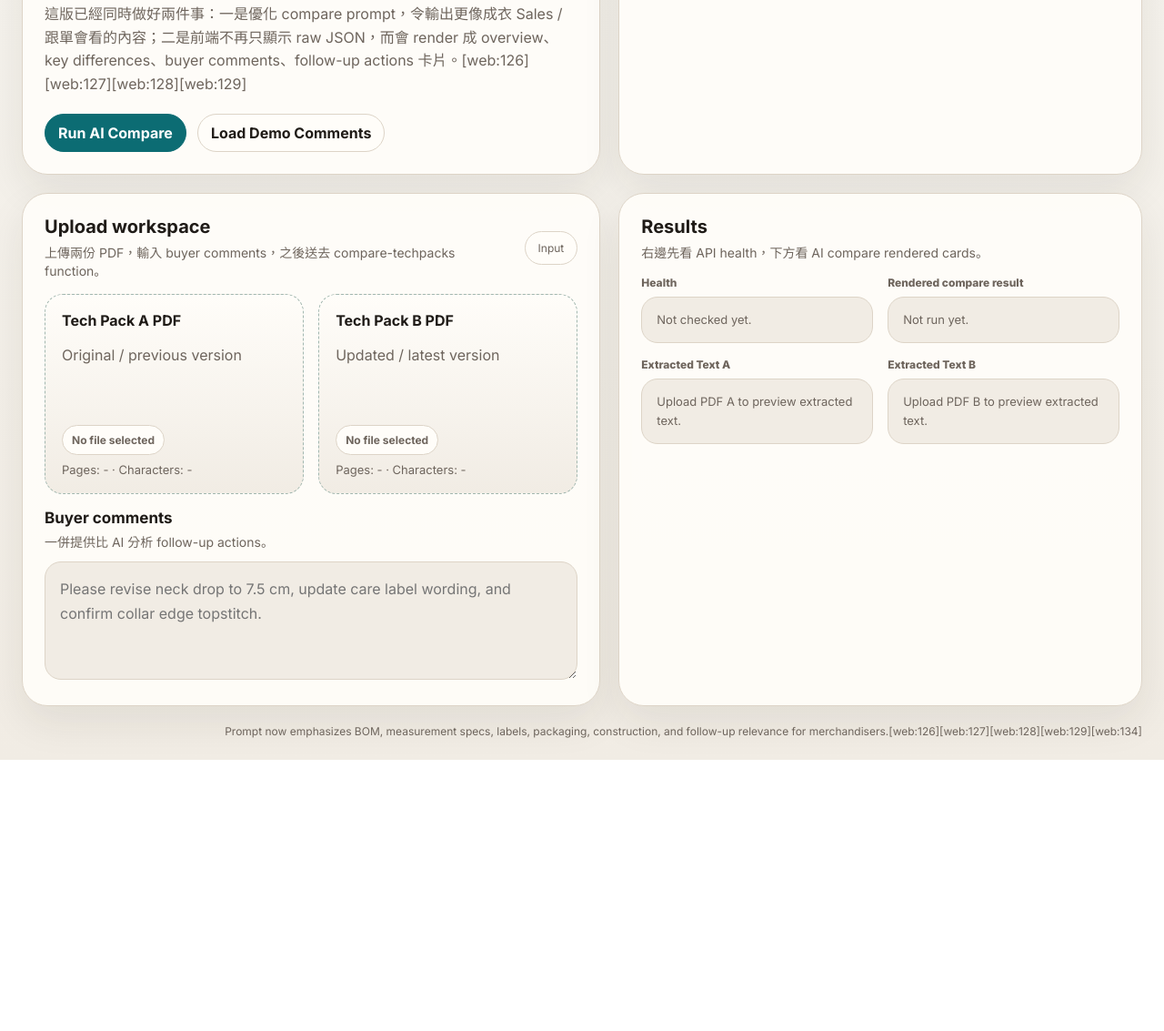
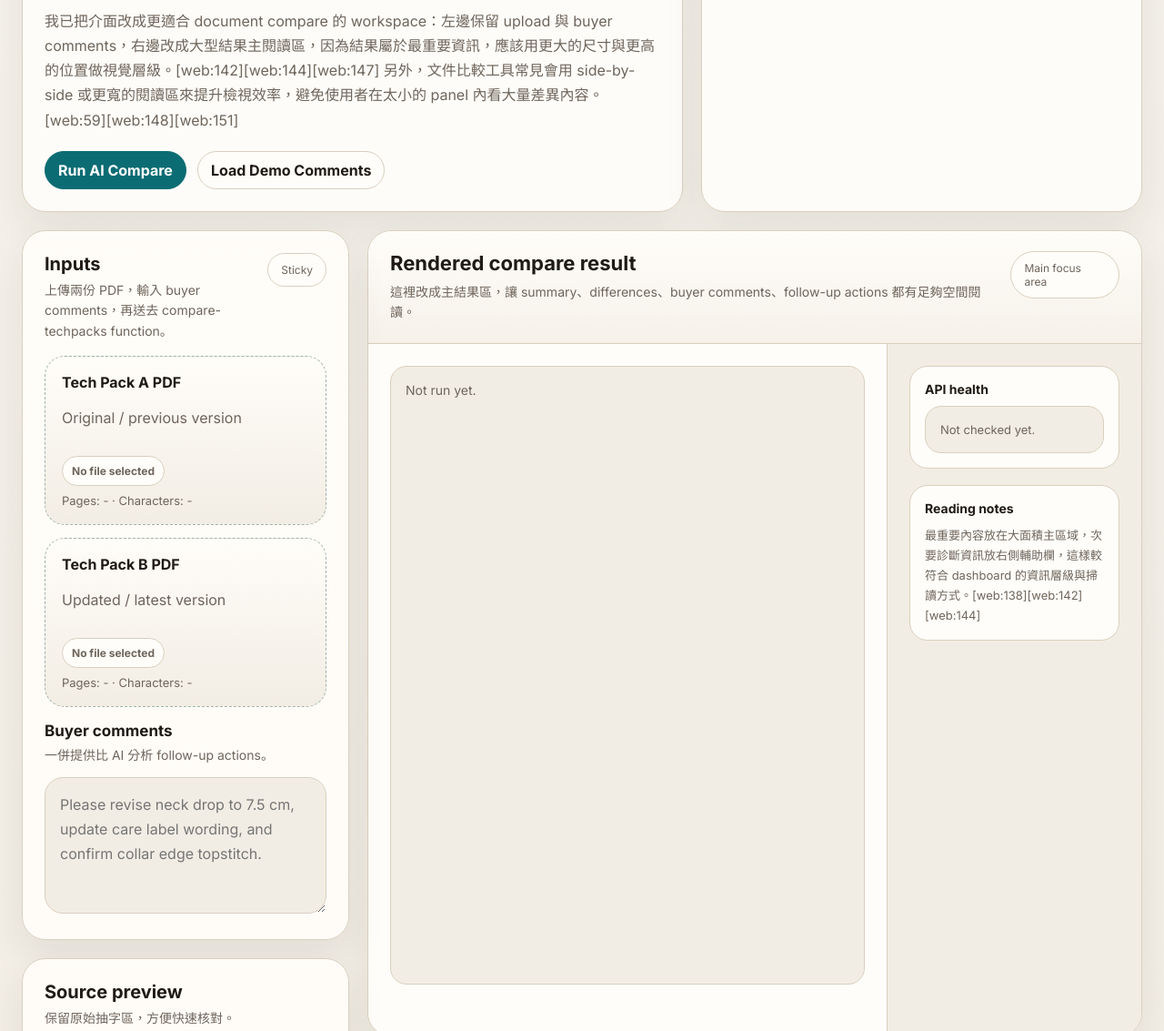
Before and after one commit to lee217217/tech-pack-compare, a website with bundled scripts: page tech-pack-compare/public/index.html in a window 1280 px wide. Shown: the part 394-1527 px from the top of the page at 91% size. Before the commit the page ends 1229 px from the top, so only its background shows below. Built offline with nearby package versions, Linux system fonts and the light colour scheme.

Commit message:
Add files via upload

```diff
--- a/tech-pack-compare/public/index.html
+++ b/tech-pack-compare/public/index.html
@@ -8,23 +8,42 @@
   <link rel="preconnect" href="https://fonts.gstatic.com" crossorigin>
   <link href="https://fonts.googleapis.com/css2?family=Inter:wght@400;500;600;700;800&display=swap" rel="stylesheet">
   <style>
-    :root,[data-theme="light"]{--bg:#f6f4ef;--surface:#fffdf9;--surface-2:#f1ece4;--border:#ddd4c7;--text:#1f1b17;--muted:#6e655d;--primary:#0c6c73;--primary-soft:#d7ebed;--shadow:0 18px 44px rgba(41,33,24,.08)}
-    [data-theme="dark"]{--bg:#151310;--surface:#1d1b17;--surface-2:#26231e;--border:#3f3931;--text:#efe7dd;--muted:#b2a79c;--primary:#6db0b7;--primary-soft:#24393c;--shadow:0 20px 48px rgba(0,0,0,.28)}
-    *{box-sizing:border-box}body{margin:0;font-family:'Inter',sans-serif;background:linear-gradient(180deg,var(--bg),var(--surface-2));color:var(--text)}button,input,textarea{font:inherit}
-    .topbar{display:flex;justify-content:space-between;align-items:center;gap:16px;padding:18px 24px;border-bottom:1px solid var(--border);background:color-mix(in srgb,var(--bg) 86%, transparent);backdrop-filter:blur(14px);position:sticky;top:0;z-index:10}
-    .brand{display:flex;align-items:center;gap:14px}.mark{width:44px;height:44px;border-radius:14px;background:var(--text);color:var(--surface);display:grid;place-items:center;font-weight:800}.brand h1{margin:0;font-size:18px}.brand p{margin:5px 0 0;font-size:13px;color:var(--muted)}
+    :root,[data-theme="light"]{
+      --bg:#f5f2ec;--surface:#fffdf9;--surface-2:#f2ede4;--surface-3:#ece5d9;--border:#d9cfbf;--text:#1f1a15;--muted:#6e655c;--faint:#a4998c;
+      --primary:#0c6c73;--primary-soft:#d7ebed;--shadow:0 18px 44px rgba(41,33,24,.08);--radius:26px;--radius-sm:18px;
+    }
+    [data-theme="dark"]{
+      --bg:#151310;--surface:#1d1b17;--surface-2:#26231e;--surface-3:#302c26;--border:#403830;--text:#efe7dd;--muted:#b1a79d;--faint:#857a6e;
+      --primary:#6db0b7;--primary-soft:#24393c;--shadow:0 20px 48px rgba(0,0,0,.28)
+    }
+    *{box-sizing:border-box}html{scroll-behavior:smooth}body{margin:0;font-family:'Inter',sans-serif;background:linear-gradient(180deg,var(--bg),var(--surface-2));color:var(--text)}button,input,textarea{font:inherit}
+    .topbar{position:sticky;top:0;z-index:20;display:flex;justify-content:space-between;align-items:center;gap:16px;padding:18px 24px;border-bottom:1px solid var(--border);background:color-mix(in srgb,var(--bg) 84%, transparent);backdrop-filter:blur(16px)}
+    .brand{display:flex;align-items:center;gap:14px}.mark{width:46px;height:46px;border-radius:15px;background:var(--text);color:var(--surface);display:grid;place-items:center;font-weight:800}.brand h1{margin:0;font-size:18px}.brand p{margin:4px 0 0;font-size:13px;color:var(--muted)}
     .toolbar{display:flex;gap:10px;flex-wrap:wrap}.btn,.pill{padding:10px 14px;border-radius:999px;border:1px solid var(--border);background:var(--surface);color:var(--text)}.btn{cursor:pointer;font-weight:700}.btn-primary{background:var(--primary);border-color:var(--primary);color:#fff}.pill{font-size:12px;color:var(--muted)}
-    .page{max-width:1400px;margin:0 auto;padding:24px;display:grid;gap:20px}.hero,.layout{display:grid;grid-template-columns:1.05fr .95fr;gap:20px}.card{background:color-mix(in srgb,var(--surface) 94%, transparent);border:1px solid var(--border);border-radius:28px;box-shadow:var(--shadow)}.panel{padding:24px}
-    .eyebrow{display:inline-flex;padding:8px 12px;border-radius:999px;background:var(--primary-soft);color:var(--primary);font-size:12px;font-weight:800;margin-bottom:16px}h2{margin:0;font-size:clamp(30px,4vw,50px);line-height:1.02;max-width:12ch}.muted{color:var(--muted);line-height:1.6}
-    .hero-actions{display:flex;gap:12px;flex-wrap:wrap;margin-top:20px}.stats{display:grid;grid-template-columns:repeat(2,1fr);gap:14px}.stat{padding:18px;border:1px solid var(--border);border-radius:20px;background:var(--surface)}.stat span{display:block;color:var(--muted);font-size:13px;margin-bottom:8px;font-weight:700}.stat strong{font-size:28px}
-    .section-head{display:flex;justify-content:space-between;align-items:center;gap:12px;margin-bottom:16px}.section-head h3{margin:0;font-size:20px}.section-head p{margin:6px 0 0;color:var(--muted);font-size:14px}
-    .upload-grid,.preview-grid{display:grid;grid-template-columns:1fr 1fr;gap:16px}.drop{position:relative;min-height:220px;border:1.5px dashed color-mix(in srgb,var(--primary) 28%, var(--border));border-radius:20px;padding:18px;background:linear-gradient(180deg,var(--surface),var(--surface-2));display:flex;flex-direction:column;justify-content:space-between;gap:12px}.drop.dragover{border-color:var(--primary)}
-    .drop input{position:absolute;inset:0;opacity:0;cursor:pointer}.file-chip{display:inline-flex;padding:8px 10px;border-radius:999px;border:1px solid var(--border);background:var(--surface);font-size:12px;font-weight:700;width:max-content}.meta{display:grid;gap:8px;font-size:13px;color:var(--muted)}
-    textarea{width:100%;min-height:130px;resize:vertical;border-radius:18px;border:1px solid var(--border);background:var(--surface-2);color:var(--text);padding:16px;line-height:1.65}
-    pre,.box{margin:0;white-space:pre-wrap;word-break:break-word;max-height:420px;overflow:auto;font-family:inherit;font-size:13px;line-height:1.6;color:var(--muted);padding:14px 16px;border:1px solid var(--border);border-radius:18px;background:var(--surface-2)}
-    .label{font-size:12px;color:var(--muted);font-weight:800;margin-bottom:8px}.footer{font-size:12px;color:var(--muted);text-align:right}
-    @media (max-width:1100px){.hero,.layout,.upload-grid,.preview-grid{grid-template-columns:1fr}}
-    @media (max-width:760px){.page,.topbar{padding-left:16px;padding-right:16px}.topbar{align-items:flex-start;flex-direction:column}}
+    .page{max-width:1560px;margin:0 auto;padding:24px;display:grid;gap:20px}
+    .hero{display:grid;grid-template-columns:1.2fr .8fr;gap:20px}.card{background:color-mix(in srgb,var(--surface) 94%, transparent);border:1px solid var(--border);border-radius:var(--radius);box-shadow:var(--shadow)}.panel{padding:24px}
+    .eyebrow{display:inline-flex;padding:8px 12px;border-radius:999px;background:var(--primary-soft);color:var(--primary);font-size:12px;font-weight:800;margin-bottom:16px}
+    h2{margin:0;font-size:clamp(32px,4vw,54px);line-height:1.02;max-width:13ch}.muted{color:var(--muted);line-height:1.7}
+    .hero-actions{display:flex;gap:12px;flex-wrap:wrap;margin-top:20px}.stats{display:grid;grid-template-columns:repeat(2,1fr);gap:14px}.stat{padding:18px;border:1px solid var(--border);border-radius:20px;background:var(--surface)}.stat span{display:block;color:var(--muted);font-size:13px;margin-bottom:8px;font-weight:700}.stat strong{font-size:30px}
+    .workspace{display:grid;grid-template-columns:420px minmax(0,1fr);gap:20px;align-items:start}
+    .side-stack{display:grid;gap:20px;position:sticky;top:92px}.section-head{display:flex;justify-content:space-between;align-items:flex-start;gap:12px;margin-bottom:16px}.section-head h3{margin:0;font-size:20px}.section-head p{margin:6px 0 0;color:var(--muted);font-size:14px;line-height:1.6}
+    .drop-grid{display:grid;gap:14px}.drop{position:relative;min-height:170px;border:1.5px dashed color-mix(in srgb,var(--primary) 28%, var(--border));border-radius:22px;padding:18px;background:linear-gradient(180deg,var(--surface),var(--surface-2));display:flex;flex-direction:column;justify-content:space-between;gap:12px}.drop.dragover{border-color:var(--primary)}
+    .drop input{position:absolute;inset:0;opacity:0;cursor:pointer}.file-chip{display:inline-flex;padding:8px 10px;border-radius:999px;border:1px solid var(--border);background:var(--surface);font-size:12px;font-weight:700;width:max-content;max-width:100%;overflow:hidden;text-overflow:ellipsis;white-space:nowrap}.meta{display:grid;gap:8px;font-size:13px;color:var(--muted)}
+    textarea{width:100%;min-height:150px;resize:vertical;border-radius:20px;border:1px solid var(--border);background:var(--surface-2);color:var(--text);padding:16px;line-height:1.7}
+    .result-shell{padding:0;overflow:hidden}.result-top{display:flex;justify-content:space-between;align-items:flex-start;gap:14px;padding:22px 24px;border-bottom:1px solid var(--border);background:linear-gradient(180deg,color-mix(in srgb,var(--surface) 88%, transparent),color-mix(in srgb,var(--surface-2) 70%, transparent))}
+    .result-top h3{margin:0;font-size:22px}.result-top p{margin:8px 0 0;color:var(--muted);font-size:14px;line-height:1.6}.result-top .pill{background:var(--surface)}
+    .result-body{display:grid;grid-template-columns:minmax(0,1fr) 320px;min-height:760px}
+    .main-result{padding:24px;overflow:auto;background:var(--surface)}
+    .result-panel{padding:24px;border-left:1px solid var(--border);background:var(--surface-2);display:grid;align-content:start;gap:18px}
+    .subpanel{padding:16px;border:1px solid var(--border);border-radius:20px;background:var(--surface)}
+    .subpanel h4{margin:0 0 10px;font-size:14px}.subpanel p{margin:0;color:var(--muted);font-size:13px;line-height:1.7}
+    pre,.box{margin:0;white-space:pre-wrap;word-break:break-word;max-height:360px;overflow:auto;font-family:inherit;font-size:13px;line-height:1.7;color:var(--muted);padding:14px 16px;border:1px solid var(--border);border-radius:18px;background:var(--surface-2)}
+    .preview-stack{display:grid;gap:18px}.preview-doc{display:grid;gap:10px}.label{font-size:12px;color:var(--muted);font-weight:800;letter-spacing:.02em}
+    #compareOut{min-height:680px;font-size:14px;line-height:1.7}
+    .footer{font-size:12px;color:var(--muted);text-align:right}
+    @media (max-width:1320px){.workspace{grid-template-columns:360px minmax(0,1fr)}.result-body{grid-template-columns:minmax(0,1fr) 280px}}
+    @media (max-width:1100px){.hero,.workspace,.result-body{grid-template-columns:1fr}.side-stack{position:static}.result-panel{border-left:none;border-top:1px solid var(--border)}#compareOut{min-height:520px}}
+    @media (max-width:760px){.page,.topbar{padding-left:16px;padding-right:16px}.topbar{align-items:flex-start;flex-direction:column}.panel,.main-result,.result-panel{padding:18px}.result-top{padding:18px}.stats{grid-template-columns:1fr 1fr}}
   </style>
 </head>
 <body>
@@ -33,12 +52,12 @@
       <div class="mark">TP</div>
       <div>
         <h1>Tech Pack Compare</h1>
-        <p>Perplexity API + merchandiser-friendly result view</p>
+        <p>Wider result workspace for easier review</p>
       </div>
     </div>
     <div class="toolbar">
-      <span class="pill">A + B upgraded</span>
-      <span class="pill">Structured compare prompt</span>
+      <span class="pill">Wider result pane</span>
+      <span class="pill">Sticky input rail</span>
       <button class="btn" id="healthBtn">Check API</button>
       <button class="btn btn-primary" id="compareBtn">Run AI Compare</button>
     </div>
@@ -47,9 +66,9 @@
   <main class="page">
     <section class="hero">
       <div class="card panel">
-        <div class="eyebrow">Sales / Merch compare mode</div>
-        <h2>Return practical compare results instead of raw AI text.</h2>
-        <p class="muted">這版已經同時做好兩件事：一是優化 compare prompt，令輸出更像成衣 Sales / 跟單會看的內容；二是前端不再只顯示 raw JSON，而會 render 成 overview、key differences、buyer comments、follow-up actions 卡片。[web:126][web:127][web:128][web:129]</p>
+        <div class="eyebrow">UI improved for reading</div>
+        <h2>Put the compare result in the main reading area, not a small side box.</h2>
+        <p class="muted">我已把介面改成更適合 document compare 的 workspace：左邊保留 upload 與 buyer comments，右邊改成大型結果主閱讀區，因為結果屬於最重要資訊，應該用更大的尺寸與更高的位置做視覺層級。[web:142][web:144][web:147] 另外，文件比較工具常見會用 side-by-side 或更寬的閱讀區來提升檢視效率，避免使用者在太小的 panel 內看大量差異內容。[web:59][web:148][web:151]</p>
         <div class="hero-actions">
           <button class="btn btn-primary" id="compareBtn2">Run AI Compare</button>
           <button class="btn" id="fillDemoBtn">Load Demo Comments</button>
@@ -65,16 +84,17 @@
       </div>
     </section>
 
-    <section class="layout">
-      <div class="card panel">
+    <section class="workspace">
+      <aside class="side-stack">
+        <section class="card panel">
           <div class="section-head">
             <div>
-            <h3>Upload workspace</h3>
-            <p>上傳兩份 PDF，輸入 buyer comments，之後送去 compare-techpacks function。</p>
+              <h3>Inputs</h3>
+              <p>上傳兩份 PDF，輸入 buyer comments，再送去 compare-techpacks function。</p>
             </div>
-          <span class="pill">Input</span>
+            <span class="pill">Sticky</span>
           </div>
-        <div class="upload-grid">
+          <div class="drop-grid">
             <label class="drop" id="dropA">
               <input type="file" id="fileA" accept="application/pdf" />
               <div>
@@ -107,37 +127,55 @@
             </div>
             <textarea id="commentsInput" placeholder="Please revise neck drop to 7.5 cm, update care label wording, and confirm collar edge topstitch."></textarea>
           </div>
-      </div>
+        </section>
 
-      <div class="card panel">
+        <section class="card panel">
           <div class="section-head">
             <div>
-            <h3>Results</h3>
-            <p>右邊先看 API health，下方看 AI compare rendered cards。</p>
+              <h3>Source preview</h3>
+              <p>保留原始抽字區，方便快速核對。</p>
             </div>
           </div>
-        <div class="preview-grid">
-          <div>
-            <div class="label">Health</div>
-            <pre id="healthOut">Not checked yet.</pre>
-          </div>
-          <div>
-            <div class="label">Rendered compare result</div>
-            <div id="compareOut" class="box">Not run yet.</div>
-          </div>
-          <div>
+          <div class="preview-stack">
+            <div class="preview-doc">
               <div class="label">Extracted Text A</div>
               <pre id="textAOut">Upload PDF A to preview extracted text.</pre>
             </div>
-          <div>
+            <div class="preview-doc">
               <div class="label">Extracted Text B</div>
               <pre id="textBOut">Upload PDF B to preview extracted text.</pre>
             </div>
           </div>
+        </section>
+      </aside>
+
+      <section class="card result-shell">
+        <div class="result-top">
+          <div>
+            <h3>Rendered compare result</h3>
+            <p>這裡改成主結果區，讓 summary、differences、buyer comments、follow-up actions 都有足夠空間閱讀。</p>
+          </div>
+          <span class="pill">Main focus area</span>
+        </div>
+        <div class="result-body">
+          <div class="main-result">
+            <div id="compareOut" class="box">Not run yet.</div>
+          </div>
+          <aside class="result-panel">
+            <div class="subpanel">
+              <h4>API health</h4>
+              <pre id="healthOut">Not checked yet.</pre>
+            </div>
+            <div class="subpanel">
+              <h4>Reading notes</h4>
+              <p>最重要內容放在大面積主區域，次要診斷資訊放右側輔助欄，這樣較符合 dashboard 的資訊層級與掃讀方式。[web:138][web:142][web:144]</p>
+            </div>
+          </aside>
         </div>
       </section>
+    </section>
 
-    <div class="footer">Prompt now emphasizes BOM, measurement specs, labels, packaging, construction, and follow-up relevance for merchandisers.[web:126][web:127][web:128][web:129][web:134]</div>
+    <div class="footer">Layout now gives the main result the largest reading area, while keeping input and source preview available without crowding the analysis view.[web:138][web:142][web:150]</div>
   </main>
 
   <script type="module" src="./app.js"></script>
```
Lines whose indentation alone changed are shown as unchanged.
